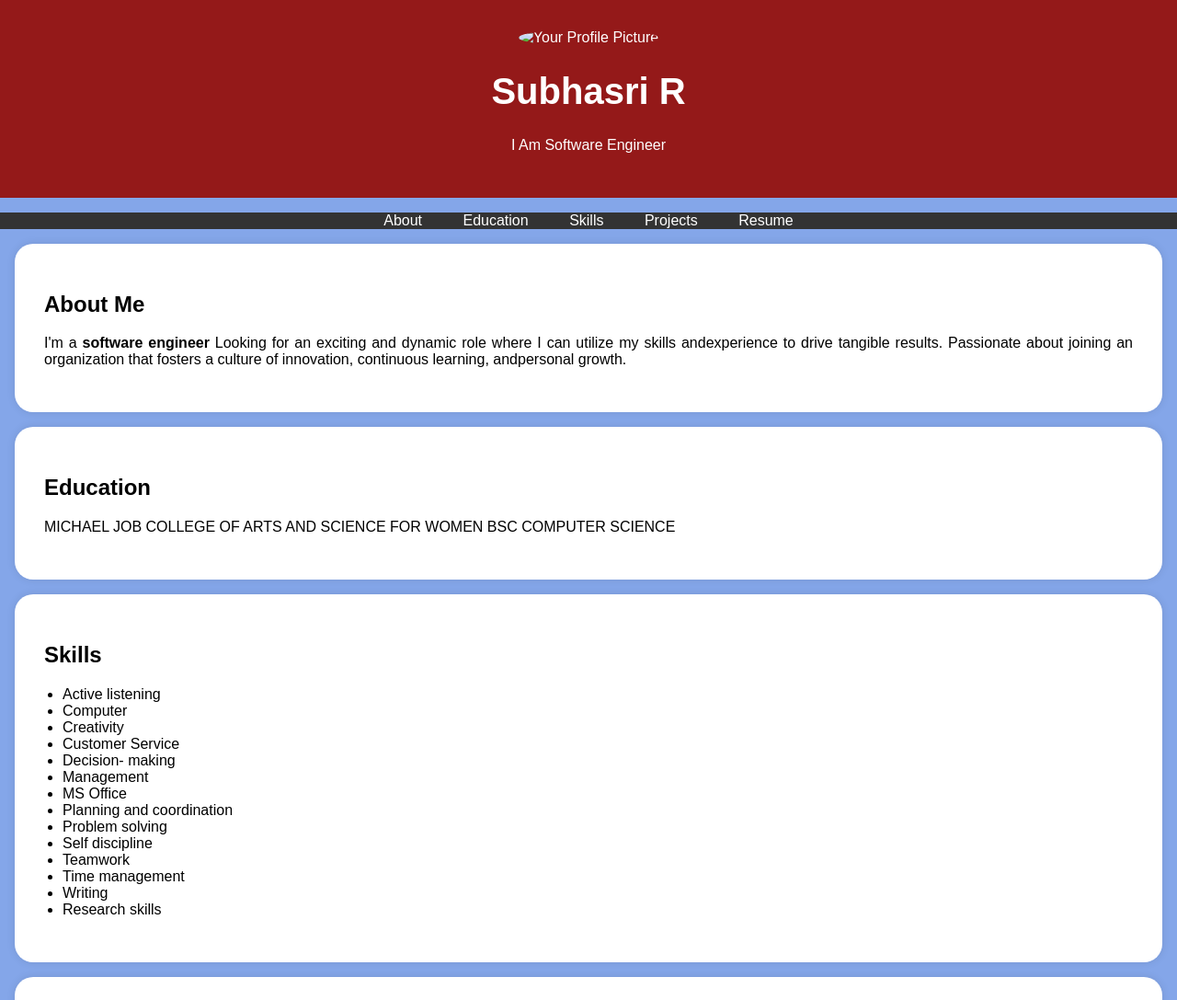
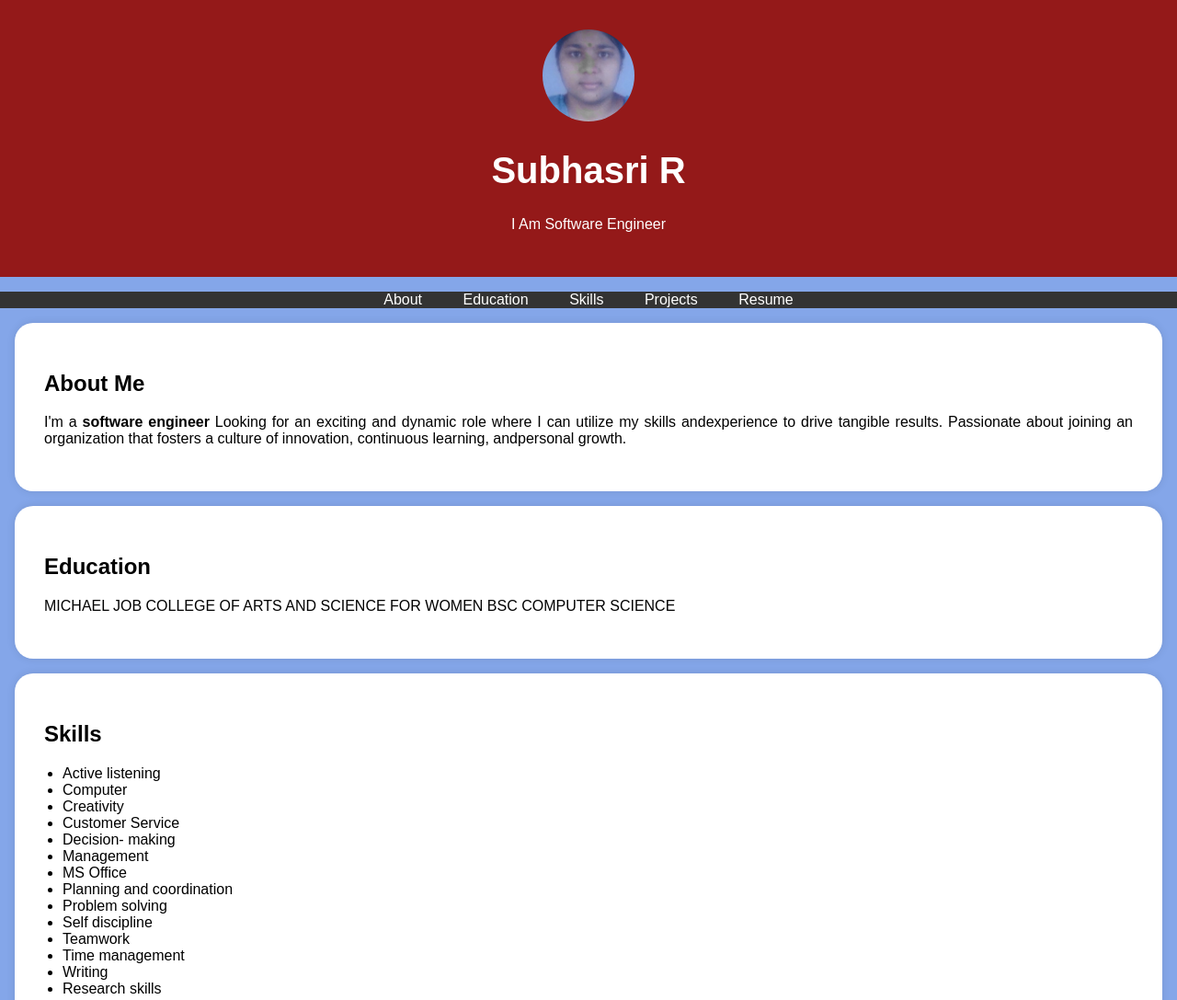
Before and after one commit to Subha-366/Digital_portfolio, a plain HTML site: page index.html in a window 1280 px wide. Shown: the top 1087 px of the page at 92% size. Drawn offline with Linux system fonts and the light colour scheme.

Commit message:
Add files via upload

```diff
--- a/index.html
+++ b/index.html
@@ -94,7 +94,8 @@
 <body>
     <header>
         <div class="header-content">
-          <img src="/storage/emulated/0/Download/Subha_profile.jpg" alt="Your Profile Picture" class="profile-picture">
+          <img src="Subha_profile.jpg"
+alt="Your Profile Picture" class="profile-picture">
              <h1>Subhasri R</h1>
             <p>I Am Software Engineer</p>
         </div>
@@ -165,7 +166,7 @@
         <div class="section-content">
             <center>
             <h2>Resume</h2>
-            <a href="https://drive.google.com/file/d/1K12_4sldjCgVPQAQcrKDi8ML2s4dzev6/view?usp=drivesdk"         target="_blank" class="download-button">Download CV</a>
+            <a href="https://drive.google.com/file/d/1K12_4sldjCgVPQAQcrKDi8ML2s4dzev6/view?usp=drivesdk"       target="_blank" class="download-button">Download CV</a>
         </center>
         </div>
     </section>
```
